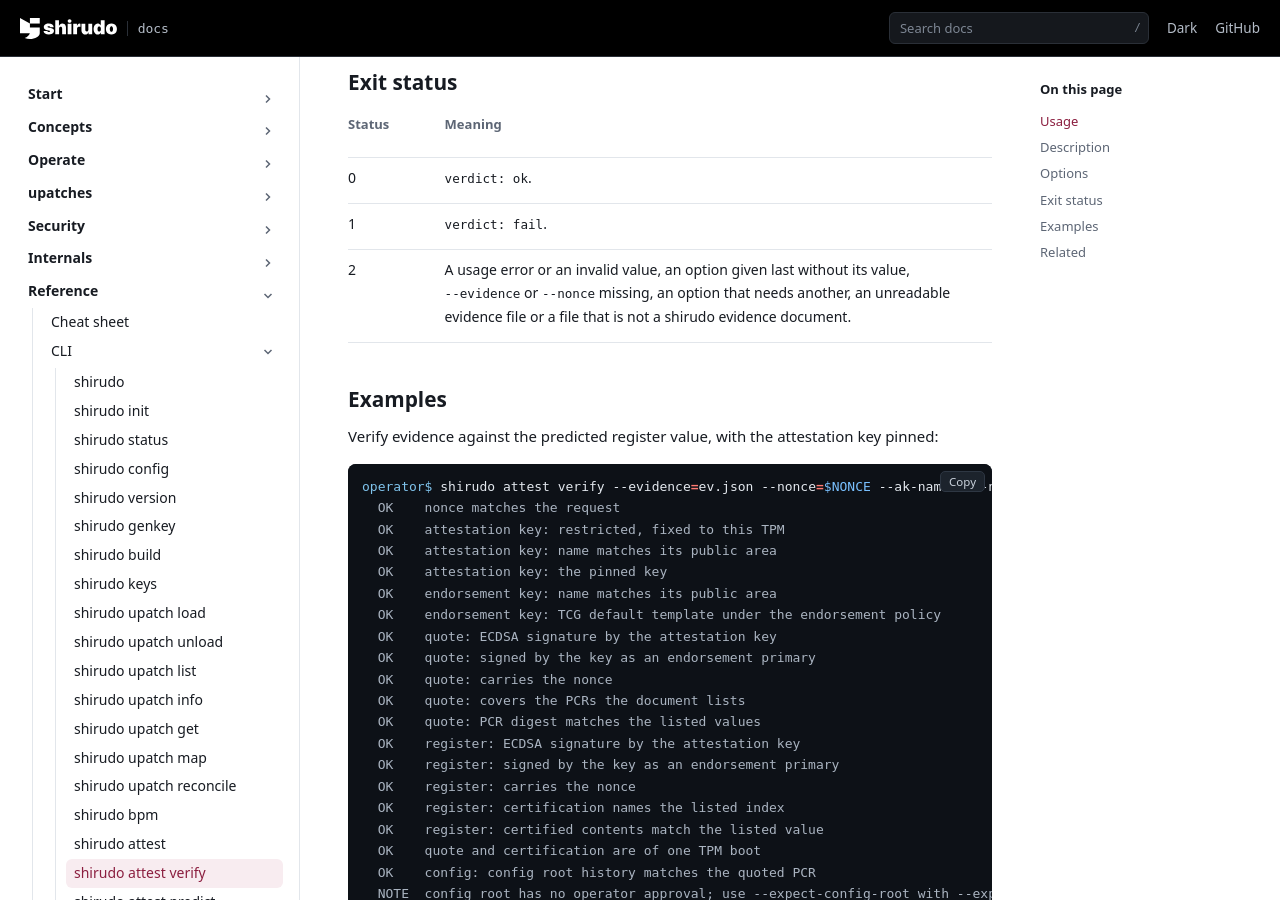
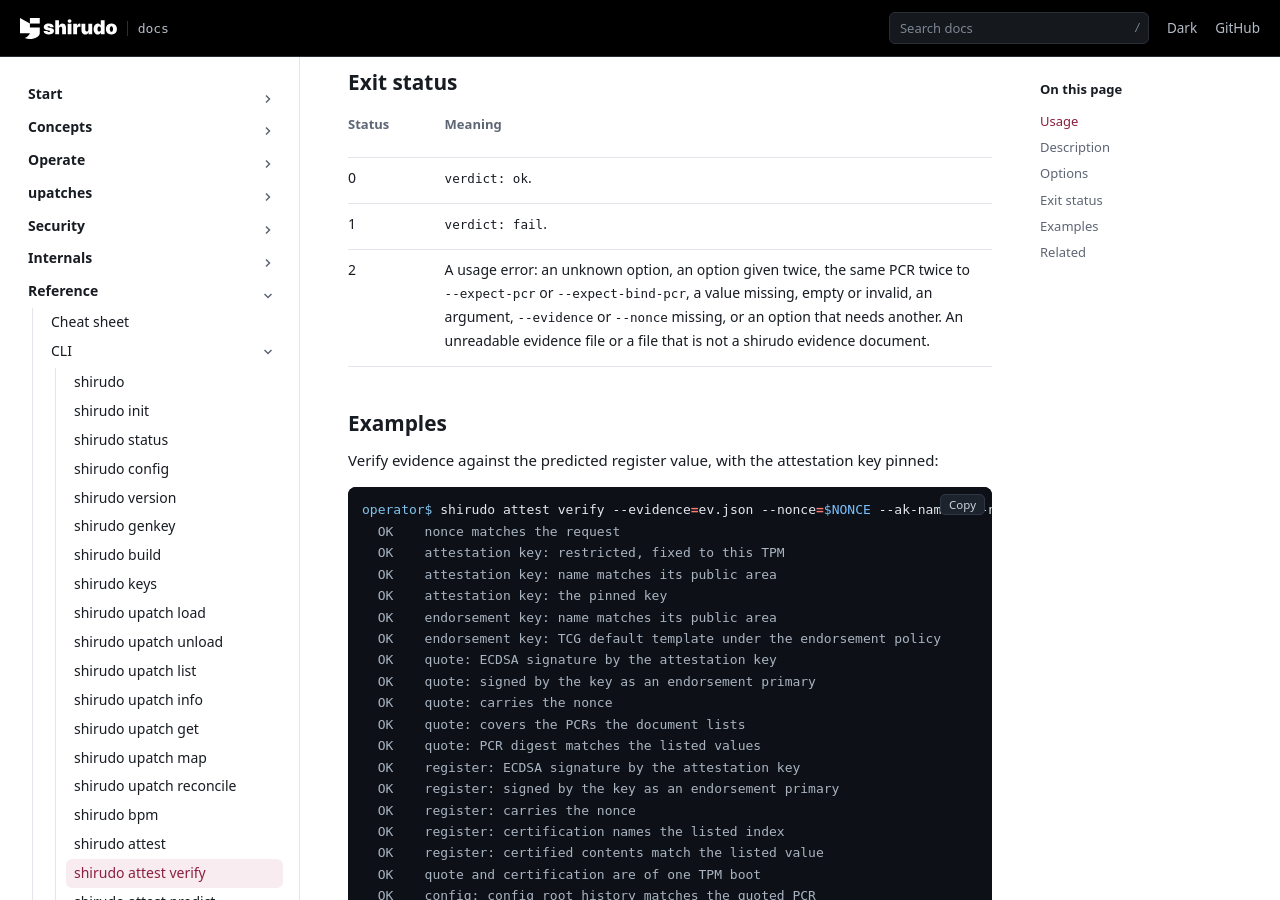
Before and after one commit to AliBashaSY/shirudo, a Sphinx documentation site: the page built from Documentation/reference/cli/attest-verify.rst, in a window 1280 px wide and 900 px high, scrolled down 2918 px. Built offline with Sphinx 7.4.7, drawn with Linux system fonts in a browser that asks for light colours; pages that are not in the unit, such as notebooks, are missing from menus.

Commit message:
attest: parse the four commands' options with the option table
attest, attest verify, attest predict and attest challenge took their
options through opt_arg(), which gave both value forms, but each
branch repeated its own "takes a value", a second --nonce replaced
the first, -o became --output by rewriting the argument, and verify
dropped a bad --expect-config-pcr without a word.

Their options now come from tables, the ones their help already listed
apart, and opt_next(). What the parser does not decide stays in the
command, as usage errors through opt_usage():

  - --cert, --upatch, --expect, --event and the PCR options repeat;
    the same PCR given twice to --bind-pcr, --expect-pcr or
    --expect-bind-pcr is refused, where the last one won;
  - --expect-config-pcr takes its number through opt_u64() and says
    why it refuses 9 and 11, where it refused both silently;
  - more than 256 --event says so, where it exited 2 without a word;
  - the checks between options and the required ones are unchanged.

Every usage error is a line starting with the command and exits 2, as
before. The exit status tables of the four pages name the new ones.

Signed-off-by: Daniel Borkmann <daniel@iogearbox.net>

```diff
--- a/Documentation/reference/cli/attest-predict.rst
+++ b/Documentation/reference/cli/attest-predict.rst
@@ -151,9 +151,11 @@ Exit status
      - The register's write policy could not be computed, or memory ran
        out.
    * - 2
-     - No ``--cert``, an unknown option, an option given last without
-       its value, an unreadable file, an invalid value or event, or
+     - A usage error: no ``--cert``, an unknown option, an option given
+       twice, the same PCR twice to ``--bind-pcr``, a value missing,
+       empty or invalid, an argument, more than 256 ``--event``, or
        ``--bind-pcr`` without both PCRs or without ``--writer-public``.
+       An unreadable file or an invalid event.
 
 Examples
 --------
--- a/Documentation/reference/cli/attest-verify.rst
+++ b/Documentation/reference/cli/attest-verify.rst
@@ -159,10 +159,12 @@ Exit status
    * - 1
      - ``verdict: fail``.
    * - 2
-     - A usage error or an invalid value, an option given last without
-       its value, ``--evidence`` or ``--nonce`` missing, an option that
-       needs another, an unreadable evidence file or a file that is not a
-       shirudo evidence document.
+     - A usage error: an unknown option, an option given twice, the same
+       PCR twice to ``--expect-pcr`` or ``--expect-bind-pcr``, a value
+       missing, empty or invalid, an argument, ``--evidence`` or
+       ``--nonce`` missing, or an option that needs another. An
+       unreadable evidence file or a file that is not a shirudo evidence
+       document.
 
 Examples
 --------
```
Also changed, not shown: Documentation/reference/cli/attest-challenge.rst (+4 -4 lines), Documentation/reference/cli/attest.rst (+4 -3 lines), 1 other file.
